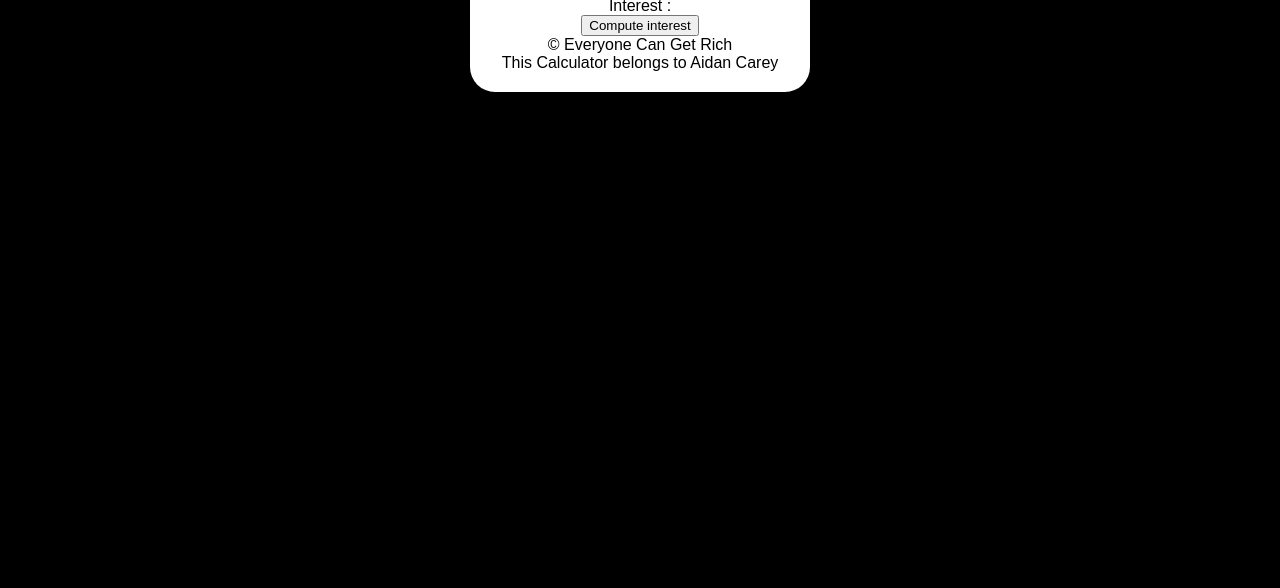
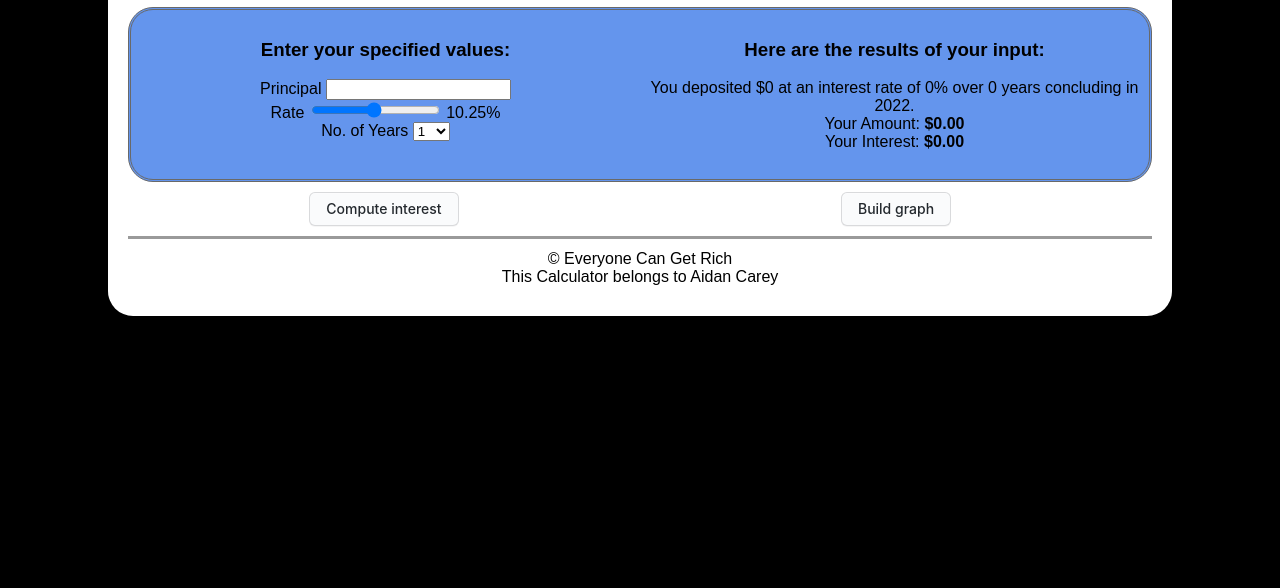
Before and after one commit to apc721/simpleInterestCalculator, a plain HTML site: page index.html in a window 1280 px wide. Shown: the part 212-800 px from the top of the page. Drawn offline with Linux system fonts and the light colour scheme.

Commit message:
Col display, CSS + JS improvements
Signed-off-by: Aidan Carey <aidan721@yahoo.com>

```diff
--- a/index.html
+++ b/index.html
@@ -6,9 +6,11 @@
     </head>
     <div class="maindiv">
         <title>Web App – Simple Interest Calculator</title>
-        <h1>Simple Interest Calculator</h1>
-
-        Amount <input type="number"  id="principal">  <br/>
+        <h1>Simple Interest Calculator</h1><br>
+        <div class="row">
+            <div class="column">
+                <h3>Enter your specified values:</h3>
+                Principal <input type="number"  id="principal">  <br/>
                 Rate <input type="range" id="rate" min="1" max="20" step="0.25" value="10.25" onchange="updateRate()"> <span id="rate_val">10.25</span>% <br/>
                 No. of Years <select id="years">
                     <option value="1">1</option>
@@ -21,13 +23,24 @@
                     <option value="8">8</option>
                     <option value="9">9</option>
                     <option value="10">10</option>
-        </select>  <br/>
-        Interest : <span id="result"></span><br>
+                </select>
+            </div>
+            <div class="column">
+                <h3>Here are the results of your input:</h3>
+                You deposited $<span id="principal_txt">0</span> at an interest rate of <span id="rate_txt">0</span>% over <span id="years_txt">0</span> years concluding in <span id="year">2022</span>.<br>
+                Your Amount: <b>$<span id="amount">0.00</span></b><br>
+                Your Interest: <b>$<span id="interest">0.00</span></b><br><br>
 
-        <button onclick="compute()">Compute interest</button>
-        <span id="result">
-
-        </span>
+            </div>
+        </div>
+        <div class="row" style="background-color: white; border-style: none;">
+            <div class="column">
+                <button class="button-4" role="button" onclick="compute()">Compute interest</button>
+            </div>
+            <div class="column">
+                <button class="button-4" role="button" onclick="graph()">Build graph</button>
+            </div>
+        </div>
         <footer>
             &#169; Everyone Can Get Rich<br>
             This Calculator belongs to Aidan Carey
--- a/script.js
+++ b/script.js
@@ -16,14 +16,25 @@ function compute()
         // calculate remaining vars
         var interest = principal * years * rate / 100;
         var year = new Date().getFullYear()+parseInt(years);
-        var total = principal + interest;
+        var amount = principal + interest;
+
+        // Round monetrary values to nearest hundreth
+        interest = money_round(interest);
+        amount = money_round(amount);
 
         // Add commas for improved user readability
         interest = numberWithCommas(interest);
-        principal = numberWithCommas(principal)
-        total = numberWithCommas(total)
+        principal = numberWithCommas(principal);
+        amount = numberWithCommas(amount);
 
-        document.getElementById("result").innerHTML="If you deposit $\<mark\>"+principal+"\</mark\>,\<br\>at an interest rate of \<mark\>"+rate+"%\</mark\>\<br\>You will receive an interest amount of \<br\>$\<mark\>"+interest+"\</mark\>, in the year \<mark\>"+year+"\</mark\> \<br\> for a total of $\<mark\>"+total+"\</mark\>.\<br\>";
+        // document.getElementById("result").innerHTML="If you deposit $\<mark\>"+principal+"\</mark\>,\<br\>at an interest rate of \<mark\>"+rate+"%\</mark\>\<br\>You will receive an interest amount of \<br\>$\<mark\>"+interest+"\</mark\>, in the year \<mark\>"+year+"\</mark\> \<br\> for a total of $\<mark\>"+amount+"\</mark\>.\<br\>";
+        document.getElementById("principal_txt").innerHTML = principal;
+        document.getElementById("interest").innerHTML = interest;
+        document.getElementById("amount").innerHTML = amount;
+        document.getElementById("year").innerHTML = year;
+        document.getElementById("years_txt").innerHTML = years;
+        document.getElementById("rate_txt").innerHTML = rate;
+
         window.update()
     }
 
@@ -37,6 +48,10 @@ function updateRate()
     window.update()
 }
 
+function money_round(num) {
+    return Math.ceil(num * 100) / 100;
+}
+
 // automatically add commas to monetary values
 function numberWithCommas(num) {
     return num.toString().replace(/\B(?=(\d{3})+(?!\d))/g, ',');
--- a/style.css
+++ b/style.css
@@ -3,12 +3,86 @@ h1{color:grey;font-family:verdana}
 .maindiv {
     background-color: white;
     color: black;
-    width: 300px;
+    width: auto;
+    height: auto;
     padding: 20px;
     border-radius: 25px;
-    margin: auto;
-    text-align:center
+    margin: 100px;
+    text-align: center;
 }
-mark {
-    background-color: yellow;
+.row {
+    display: flex;
+    background-color: cornflowerblue;
+    border-radius: 25px;
+    border-style: double;
+    border-color:dimgray;
 }
+.column {
+    text-align: center;
+    flex: 45%;
+    padding: 10px;
+}
+.button-4 {
+  appearance: none;
+  background-color: #FAFBFC;
+  border: 1px solid rgba(27, 31, 35, 0.15);
+  border-radius: 6px;
+  box-shadow: rgba(27, 31, 35, 0.04) 0 1px 0, rgba(255, 255, 255, 0.25) 0 1px 0 inset;
+  box-sizing: border-box;
+  color: #24292E;
+  cursor: pointer;
+  display: inline-block;
+  font-family: -apple-system, system-ui, "Segoe UI", Helvetica, Arial, sans-serif, "Apple Color Emoji", "Segoe UI Emoji";
+  font-size: 14px;
+  font-weight: 500;
+  line-height: 20px;
+  list-style: none;
+  padding: 6px 16px;
+  position: relative;
+  transition: background-color 0.2s cubic-bezier(0.3, 0, 0.5, 1);
+  user-select: none;
+  -webkit-user-select: none;
+  touch-action: manipulation;
+  vertical-align: middle;
+  white-space: nowrap;
+  word-wrap: break-word;
+}
+
+.button-4:hover {
+  background-color: #F3F4F6;
+  text-decoration: none;
+  transition-duration: 0.1s;
+}
+
+.button-4:disabled {
+  background-color: #FAFBFC;
+  border-color: rgba(27, 31, 35, 0.15);
+  color: #959DA5;
+  cursor: default;
+}
+
+.button-4:active {
+  background-color: #EDEFF2;
+  box-shadow: rgba(225, 228, 232, 0.2) 0 1px 0 inset;
+  transition: none 0s;
+}
+
+.button-4:focus {
+  outline: 1px transparent;
+}
+
+.button-4:before {
+  display: none;
+}
+
+.button-4:-webkit-details-marker {
+  display: none;
+}
+footer {
+    border-style:inset;
+    border-left: none;
+    border-right: none;
+    border-bottom: none;
+    padding: 1%;
+
+}
```
Lines whose indentation alone changed are shown as unchanged.
